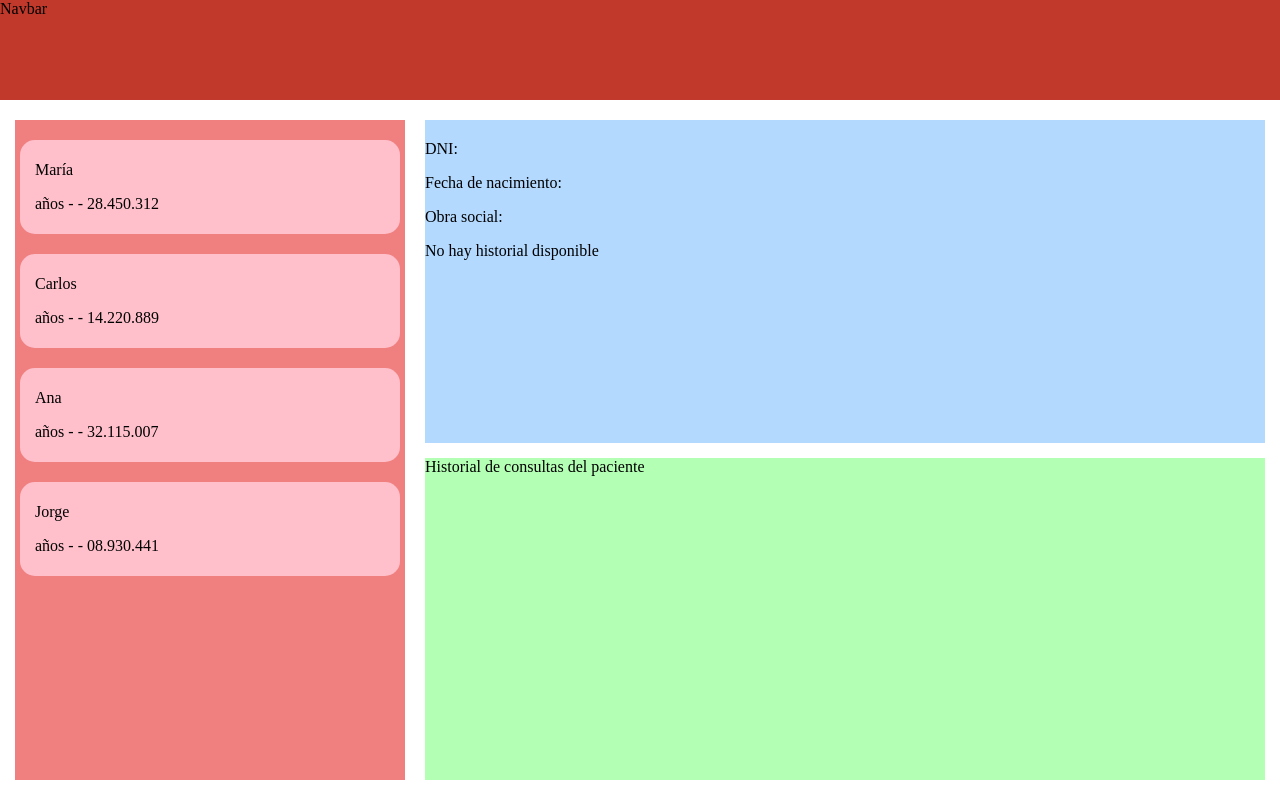
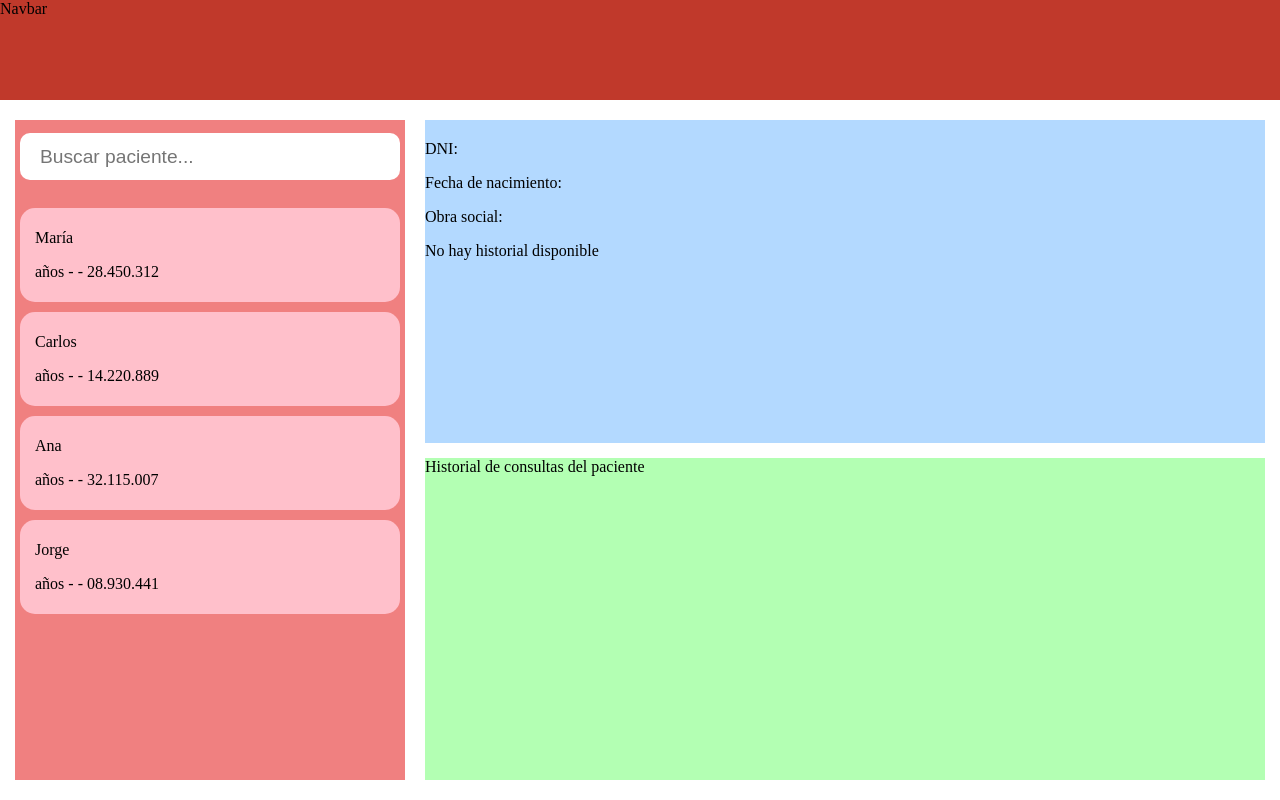
Before and after one commit to FranB2MIL/Proyecto-Pediatria-ver1, a React (Vite) app: page / in a window 1280 px wide. Built offline with nearby package versions, Linux system fonts and the light colour scheme.

Commit message:
Patient List Initial Structure Complete

```diff
--- a/src/App.jsx
+++ b/src/App.jsx
@@ -1,7 +1,7 @@
 import { useState } from 'react'
 import PatientCard from './components/patientCard/PatientCard'
 import MyNavBar from './components/myNavBar/MyNavBar'
-import PatientList from './components/patientList/patientList'
+import PatientList from './components/patientList/PatientList'
 import HistoryList from './components/historyList/HistoryList'
 import { PATIENTS } from './data'
 
--- a/src/components/patientList/PatientList.jsx
+++ b/src/components/patientList/PatientList.jsx
@@ -2,11 +2,16 @@ import styles from './PatientList.module.css'
 import PatientListItem from '../patientItem/PatientListItem'
 import { PATIENTS } from '../../data'
 
-const PatientList = ({onSelectPatient}) => {
+const PatientList = ({ onSelectPatient }) => {
 
   return (
     <div className={styles.patientlist}>
 
+      <div className={styles.searchContainer}>
+        <input type="text" placeholder="Buscar paciente..." className={styles.searchInput} />
+      </div>
+
+      <div className={styles.listContainer}>
         {PATIENTS.map((paciente) => (
           <PatientListItem
             key={paciente.id}
@@ -15,6 +20,8 @@ const PatientList = ({onSelectPatient}) => {
           />
         ))}
       </div>
+
+    </div>
   )
 }
 
--- a/src/components/patientList/PatientList.module.css
+++ b/src/components/patientList/PatientList.module.css
@@ -5,5 +5,32 @@
   overflow-y: auto;
   gap: 20px;
   width: 380px;
-  padding: 20px 5px;
+  padding: 5px;
 }
+
+/*SearchBar*/
+
+.searchContainer {
+  display: flex;
+  justify-content: center;
+  align-items: center;
+  height: 10%;
+}
+
+.searchInput {
+  width: 100%;
+  height: 75%;
+  padding: 0 20px;
+  border-radius: 10px;
+  border: none;
+  font-size: 1.2em;
+}
+/*Fin SearchBar*/
+
+/*Lista Pacientes*/
+.listContainer {
+  height: 90%;
+  display: flex;
+  flex-direction: column;
+  gap: 10px;
+}
```
Lines whose indentation alone changed are shown as unchanged.
